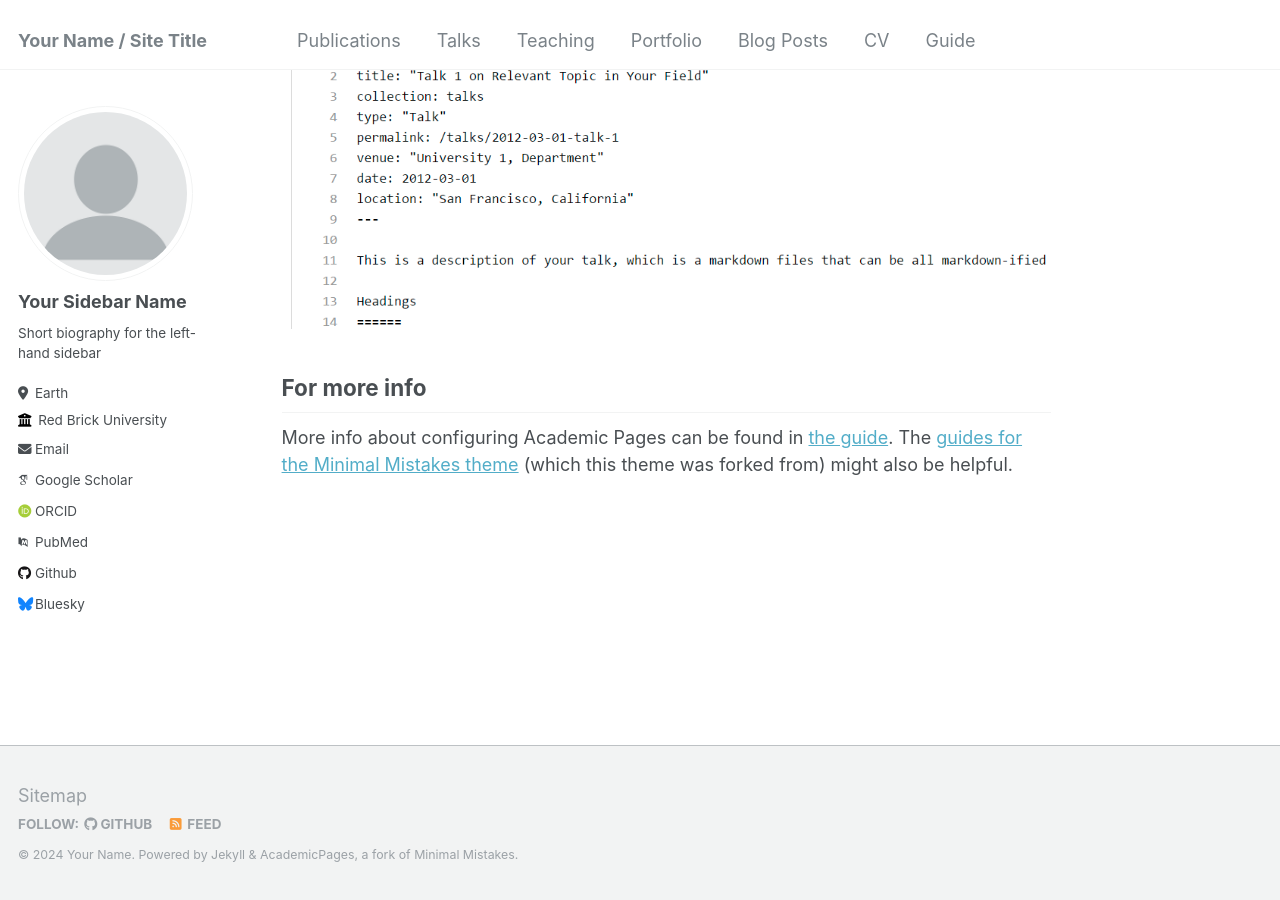
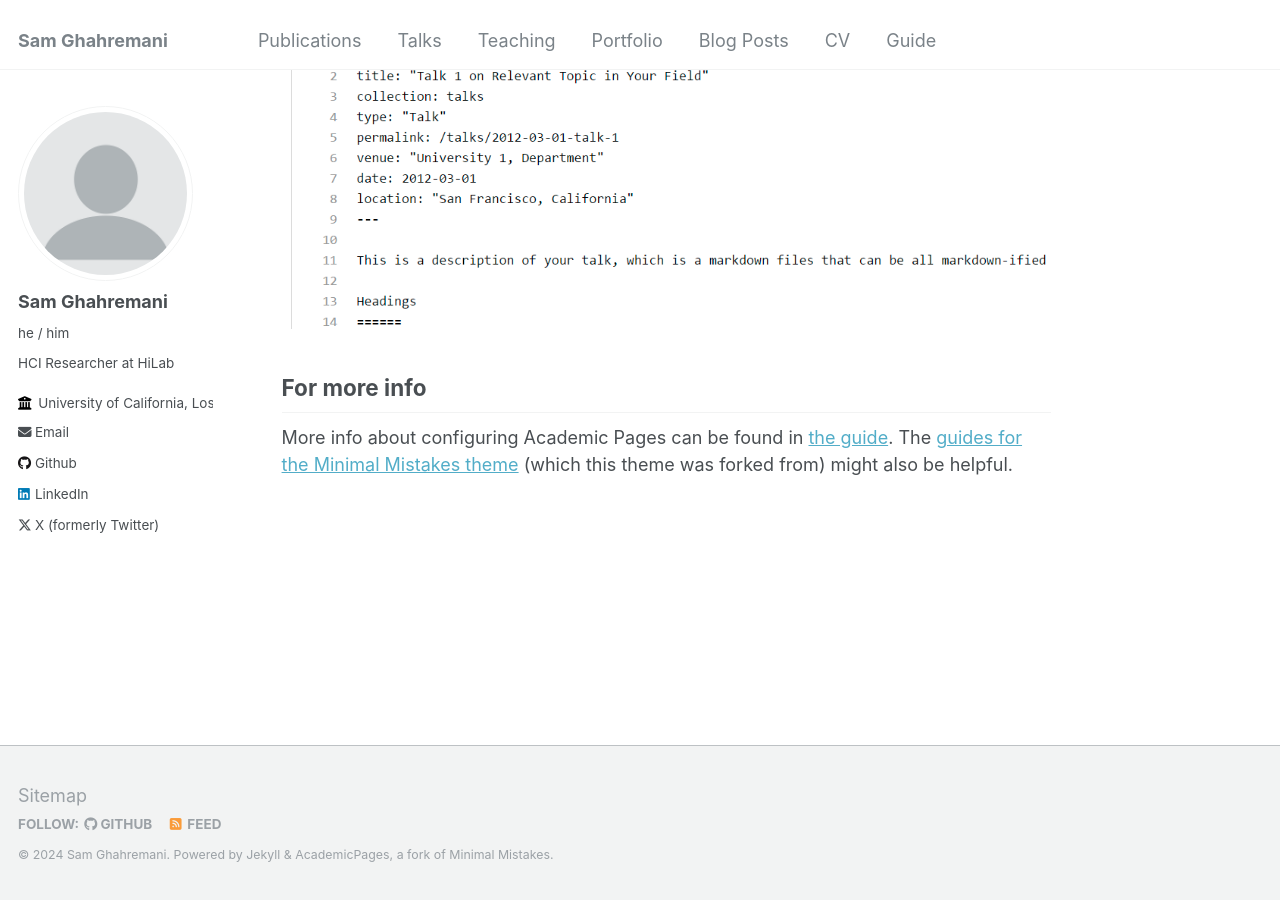
Before and after one commit to TheSamG/PersonalWebsite, a Jekyll site: the page built from _pages/about.md, in a window 1280 px wide and 900 px high, scrolled down 2660 px. Built offline with Jekyll 4.4.1, drawn with Linux system fonts in a browser that asks for light colours; some web fonts are replaced.

Commit message:
added basic web information in config

```diff
--- a/_config.yml
+++ b/_config.yml
@@ -8,13 +8,13 @@
 
 # Basic Site Settings
 locale                   : "en-US"
-title                    : "Your Name / Site Title"
+title                    : "Sam Ghahremani"
 title_separator          : "-"
-name                     : &name "Your Name"
-description              : &description "personal description"
-url                      : https://academicpages.github.io # the base hostname & protocol for your site e.g. "https://mmistakes.github.io"
+name                     : &name "Sam Ghahremani"
+description              : &description "Sam Ghahremani's personal website"
+url                      : https://thesamg.github.io/ # the base hostname & protocol for your site e.g. "https://mmistakes.github.io"
 baseurl                  : "" # the subpath of your site, e.g. "/blog"
-repository               : "academicpages/academicpages.github.io"
+repository               : "github.com/TheSamG/thesamg.github.io"
 
 # Site Author - The following control what appear as part of the author content on the side bar.
 #               If a field is blank the icon and link will not appear, otherwise it will be shown.
@@ -22,32 +22,32 @@ repository               : "academicpages/academicpages.github.io"
 author:
   # Biographic information
   avatar           : "profile.png"
-  name             : "Your Sidebar Name"
-  pronouns         : # example: "she/her"
-  bio              : "Short biography for the left-hand sidebar"
-  location         : "Earth"
-  employer         : "Red Brick University"
+  name             : "Sam Ghahremani"
+  pronouns         : "he / him"
+  bio              : "HCI Researcher at HiLab"
+  location         : # "Earth"
+  employer         : "University of California, Los Angeles"
   uri              : # URL
-  email            : "none@example.org"
+  email            : "samg2024@berkeley.edu"
 
   # Academic websites
   arxiv            : # URL - Update with the correct link to your profile
-  googlescholar    : "https://scholar.google.com/citations?user=PS_CX0AAAAAJ"
+  googlescholar    : # "https://scholar.google.com/citations?user=PS_CX0AAAAAJ"
   impactstory      : # URL
-  orcid            : "http://orcid.org/yourorcidurl"
-  pubmed           : "https://www.ncbi.nlm.nih.gov/pubmed/?term=john+snow"
+  orcid            : # "http://orcid.org/yourorcidurl"
+  pubmed           : # "https://www.ncbi.nlm.nih.gov/pubmed/?term=john+snow"
   researchgate     : # URL
 
   # Repositories and software development
   bitbucket        : # Username - Update with your username on the site
   codepen          : # Username
   dribbble         : # Username
-  github           : "academicpages"
+  github           : "TheSamG"
   kaggle           : # Username
   stackoverflow    : # User number or user number and name (i.e., use "1" or "1/jeff-atwood")
 
   # Social media
-  bluesky          : "bsky.app" # Replace this with you Bluesky username
+  bluesky          : # "bsky.app" # Replace this with you Bluesky username
   facebook         : # Username
   flickr           : # Username
   foursquare       : # Username
@@ -56,7 +56,7 @@ author:
   keybase          : # Username
   instagram        : # Username
   lastfm           : # Username
-  linkedin         : # Username
+  linkedin         : "thesamg"
   mastodon         : # URL
   medium           : # URL
   pinterest        : # Username
@@ -64,7 +64,7 @@ author:
   steam            : # Username
   telegram         : # URL
   tumblr           : # Username
-  twitter          : # Username for X / Twitter
+  twitter          : "GhahremaniSam"
   vine             : # Username
   weibo            : # Username
   wikipedia        : # Username
@@ -74,7 +74,7 @@ author:
 
 
 # Site Settings
-teaser                   :  # filename of teaser fallback teaser image placed in /images/, .e.g. "500x300.png"
+teaser                   : "500x300.png"
 breadcrumbs              : false # true, false (default)
 words_per_minute         : 160
 future                   : true
```
